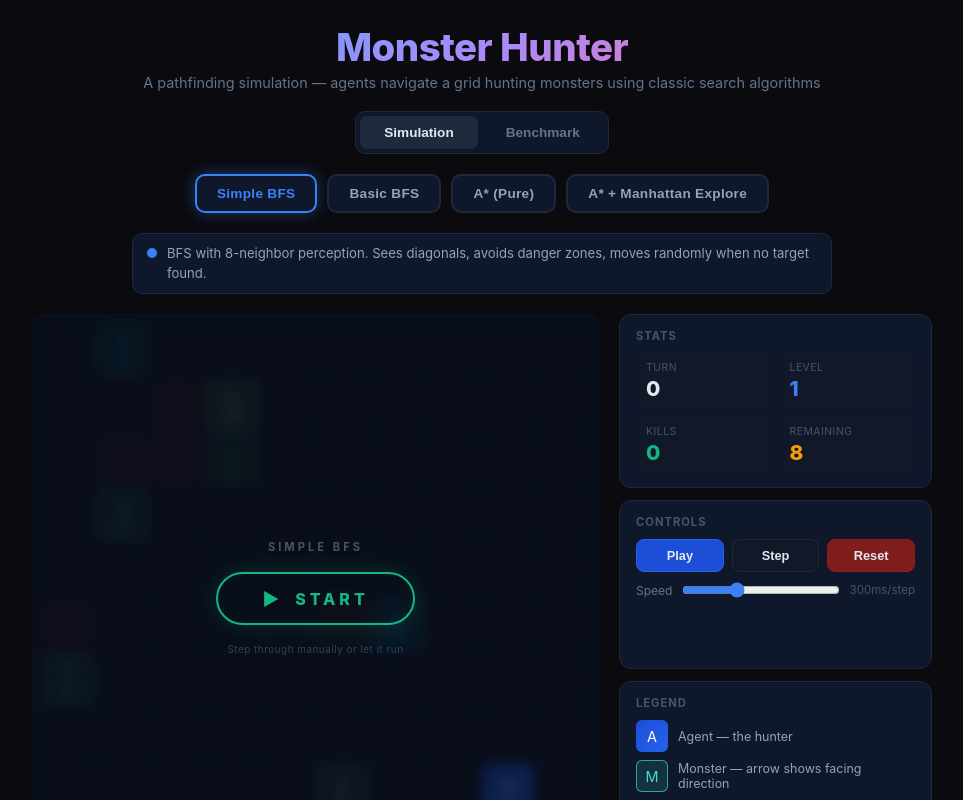
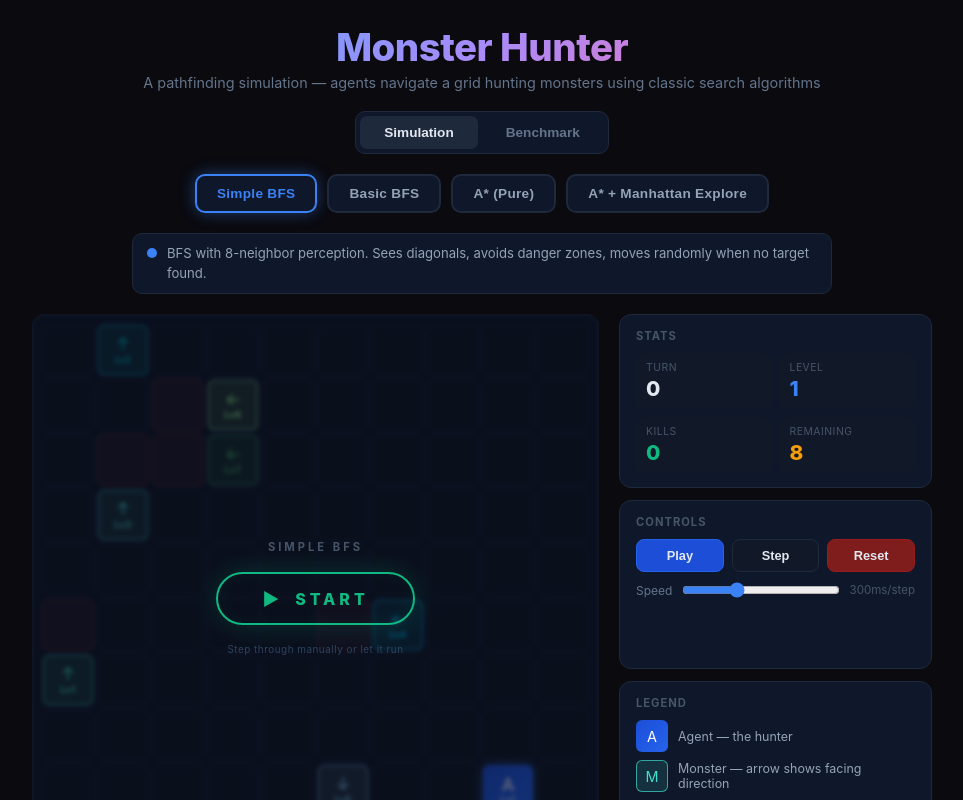
Before and after one commit to alled0/ai-monster-hunter, a React (Vite) app in the folder web/: page / in a window 1280 px wide. Shown: the top 800 px of the page, without its empty margins (158-1121 px from the left). Built offline with nearby package versions, Linux system fonts and the light colour scheme.

Commit message:
Reduce start overlay opacity/blur, scope card flex to panel only

```diff
--- a/web/src/App.css
+++ b/web/src/App.css
@@ -234,8 +234,8 @@
   align-items: center;
   justify-content: center;
   z-index: 10;
-  background: rgba(6, 10, 20, 0.72);
-  backdrop-filter: blur(6px);
+  background: rgba(6, 10, 20, 0.55);
+  backdrop-filter: blur(2px);
 }
 
 .start-overlay-content {
@@ -322,8 +322,9 @@
   border: 1px solid #1e293b;
   border-radius: 12px;
   padding: 14px 16px;
-  flex: 1;
 }
+
+.panel .card { flex: 1; }
 
 .card-title {
   font-size: 0.7rem;
```
